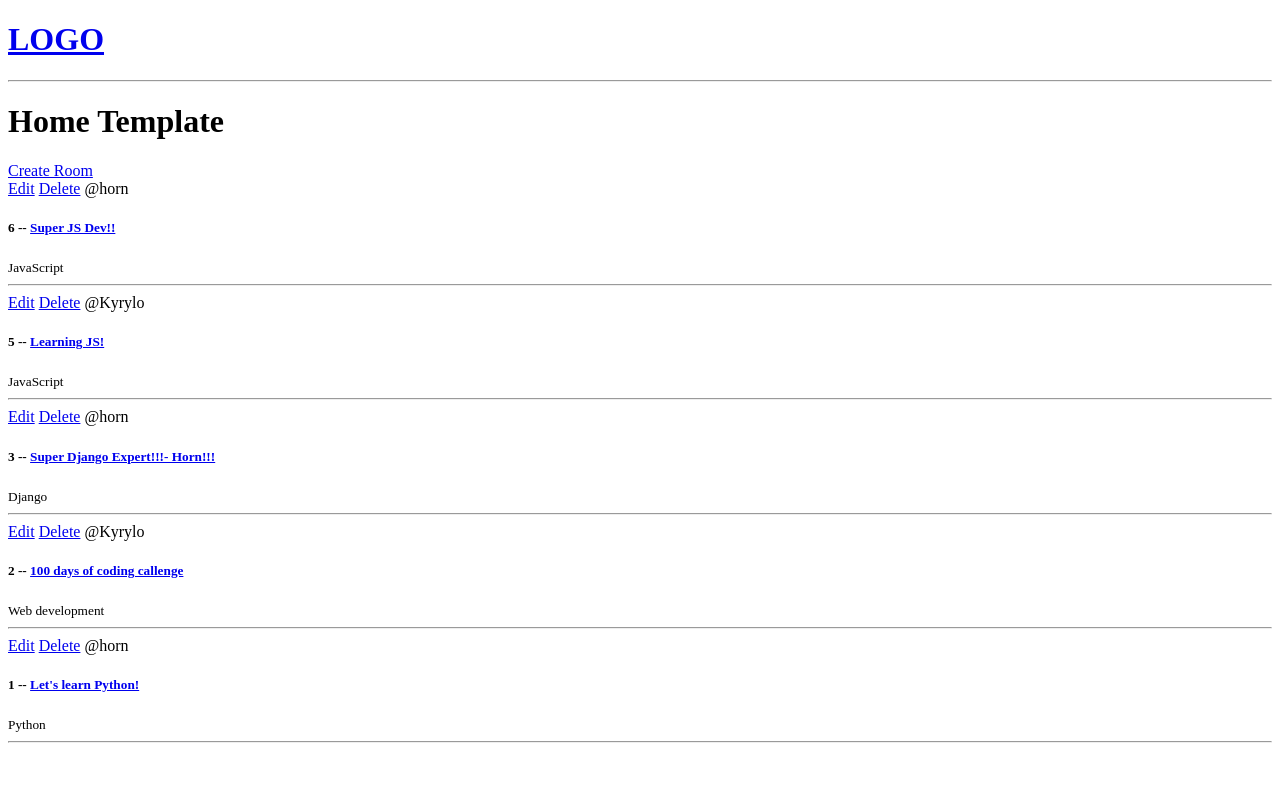
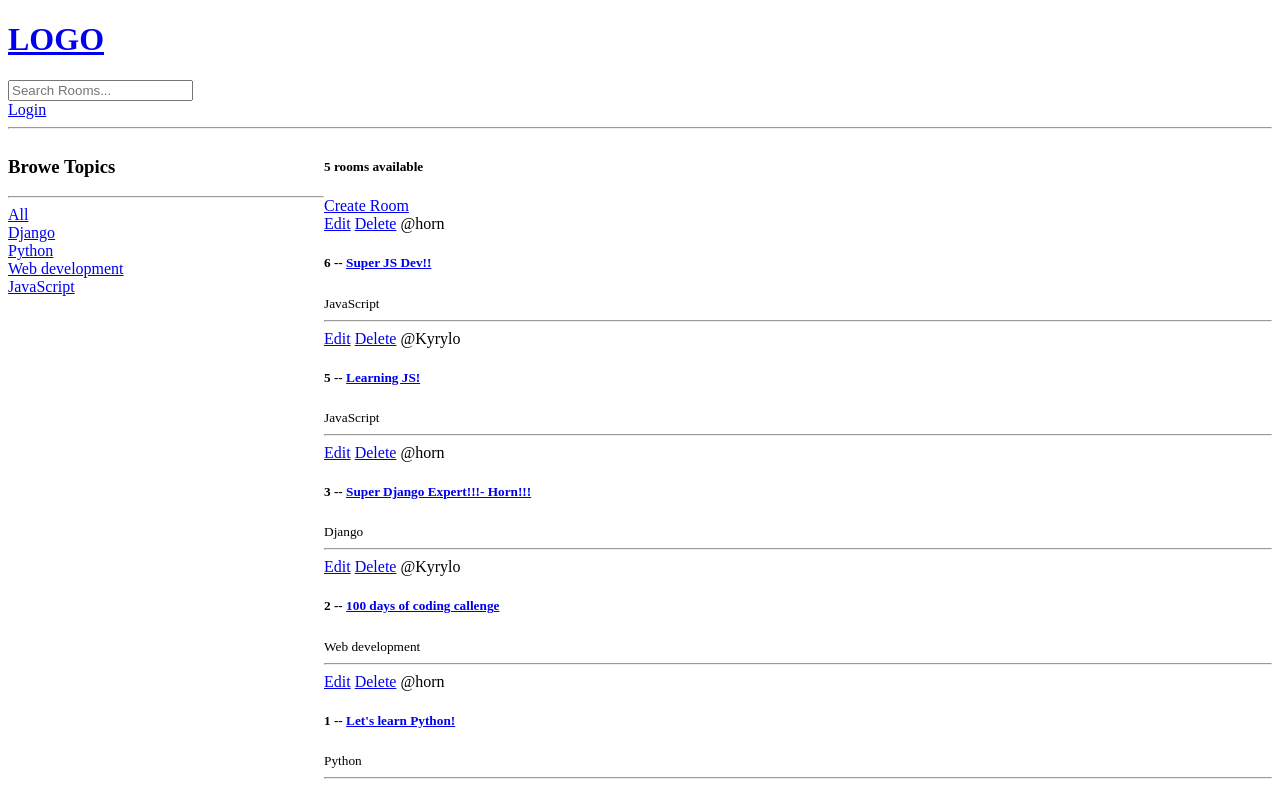
Before and after one commit to devmgod/Django-Harden, a Django app: page / in a window 1280 px wide. Run offline with Django 4.2, Linux system fonts and the light colour scheme; data comes from the database, SQL or seed files in the repository; both versions use the stored data as it was after the commit.

Commit message:
login_register

```diff
--- a/base/templates/base/home.html
+++ b/base/templates/base/home.html
@@ -1,25 +1,47 @@
-{% extends 'main.html' %}
+{% extends 'main.html' %} {% block content %}
 
-{% block content %}
+<style>
+    .home-container {
+        display: grid;
+        grid-template-columns: 1fr 3fr;
+    }
+</style>
 
-    <h1>Home Template</h1>
+<div class="home-container">
+  <div>
+    <h3>Browe Topics</h3>
+    <hr />
 
     <div>
+        <a href="{% url 'home' %}">All</a>
+    </div>
 
+    {% for topic in topics %}
+        <div>
+            <a href="{% url 'home' %}?q={{topic.name}}">{{topic.name}}</a>
+        </div>
+    {% endfor %}
+  </div>
+
+  <div>
+    <h5>{{room_count}} rooms available</h5>
     <a href="{% url 'create-room' %}"> Create Room </a>
 
     <div>
-            {% for room in rooms  %}
+      {% for room in rooms %}
       <div>
         <a href="{% url 'update-room' room.id %}">Edit</a>
         <a href="{% url 'delete-room' room.id %}">Delete</a>
         <span>@{{room.host.username}}</span>
-                    <h5>{{room.id}} -- <a href="{% url 'room' room.id %}"> {{room.name}}</a></h5>
+        <h5>
+          {{room.id}} -- <a href="{% url 'room' room.id %}"> {{room.name}}</a>
+        </h5>
         <small>{{room.topic.name}}</small>
         <hr />
       </div>
       {% endfor %}
     </div>
   </div>
+</div>
 
 {% endblock content %}
--- a/base/urls.py
+++ b/base/urls.py
@@ -2,6 +2,8 @@
 from . import views
 
 urlpatterns = [
+    path('login/', views.loginPage, name='login'),
+
     path('', views.home, name='home'),
     path('room/<int:pk>', views.room, name='room'),
 
--- a/base/views.py
+++ b/base/views.py
@@ -1,5 +1,6 @@
 from django.shortcuts import render, redirect
-from .models import Room
+from django.db.models import Q
+from .models import Room, Topic
 from .forms import RoomForm
 
 # rooms = [
@@ -9,9 +10,22 @@
 # ]
 
 
+def loginPage(request):
+    context={}
+    return render(request, 'base/login_register.html', context)
+
 def home(request):
-    rooms = Room.objects.all()
-    context = {'rooms': rooms}
+    q = request.GET.get('q') if request.GET.get('q') != None else ''
+    rooms = Room.objects.filter(
+        Q(topic__name__icontains=q) |
+        Q(name__icontains=q) |
+        Q(description__icontains=q)
+    )
+
+    topics = Topic.objects.all()
+    room_count = rooms.count()
+
+    context = {'rooms': rooms, 'topics': topics, 'room_count': room_count}
     return render(request, 'base/home.html', context)
 
 
@@ -47,6 +61,7 @@
     context = {'form': form}
     return render(request, 'base/room_form.html', context)
 
+
 def deleteRoom(request, pk):
     room = Room.objects.get(id=pk)
     if request.method == "POST":
--- a/templates/navbar.html
+++ b/templates/navbar.html
@@ -2,4 +2,10 @@
     <h1>LOGO</h1>
 </a>
 
+<form method='GET' action="{% url 'home' %}">
+    <input type="text" name="q" placeholder="Search Rooms..." />
+</form>
+
+<a href="{% url 'login' %}">Login</a>
+
 <hr />
```
Also changed, not shown: base/templates/base/login_register.html (added, +19 -0 lines), db.sqlite3. Lines whose indentation alone changed are shown as unchanged.
